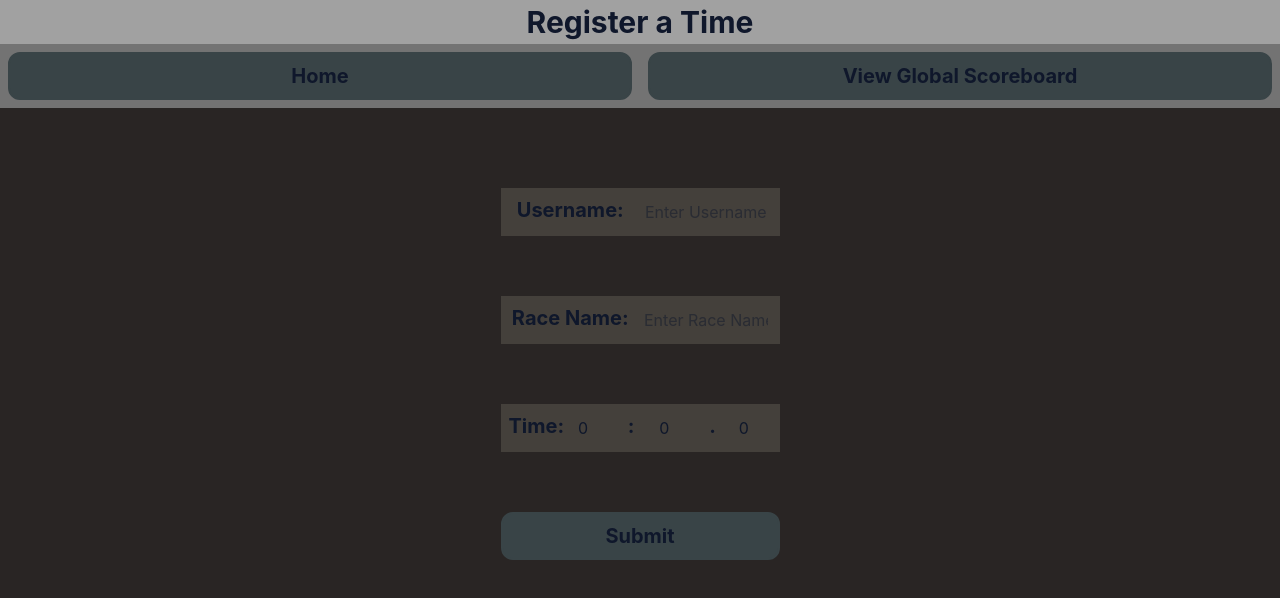
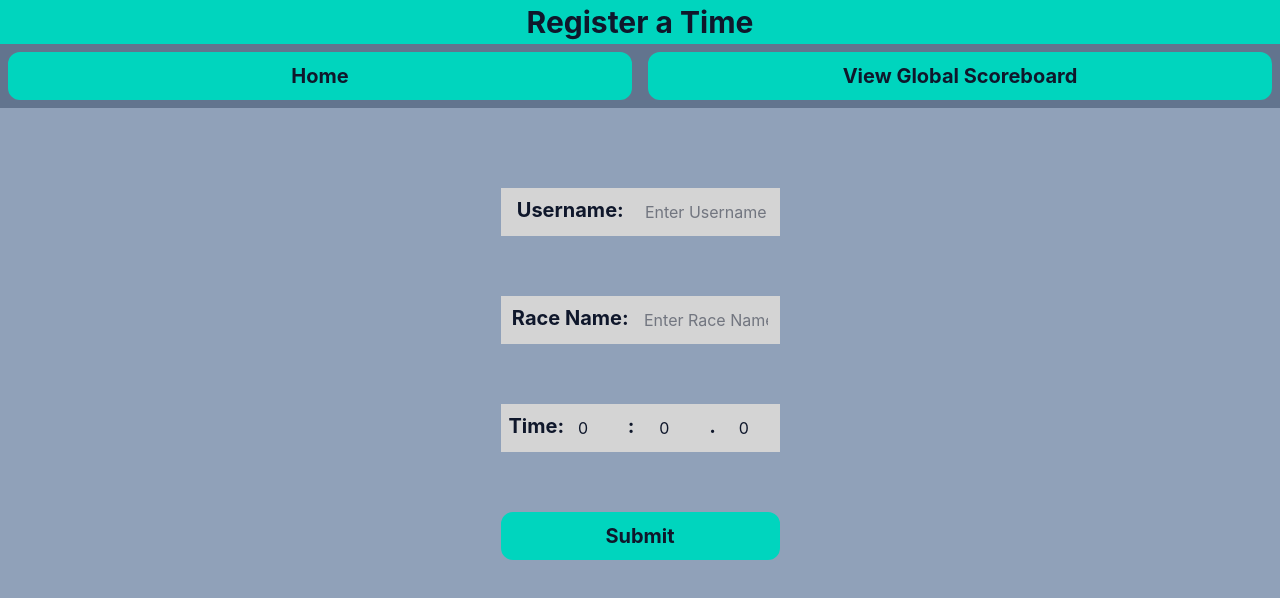
Before and after one commit to LowPolygons/CV-Website, a Nuxt app in the folder gta-racing/: page /register in a window 1280 px wide. Shown: the top 598 px of the page. Built offline with nearby package versions, Linux system fonts and the light colour scheme.

Commit message:
Fix: updated index.vue to match new theme

```diff
--- a/gta-racing/app/components/Race.vue
+++ b/gta-racing/app/components/Race.vue
@@ -6,12 +6,12 @@ defineProps<{
 </script>
 
 <template>
-    <div class="bg-neutral-800 border-5 border-neutral-800">
+    <div class="bg-neutral-300 dark:bg-neutral-700 border-5 border-neutral-300 dark:border-neutral-700 rounded-xl">
         <h2>
             <ImportantText>
                 {{ name }}
             </ImportantText>
         </h2>
-        <img class="mx-auto":src="imageUrl">
+        <img class="flex-1 w-[75%] mx-auto rounded-2xl mb-2":src="imageUrl">
     </div>
 </template>
--- a/gta-racing/app/components/StyledATag.vue
+++ b/gta-racing/app/components/StyledATag.vue
@@ -3,7 +3,7 @@
 
 <template>
     <a
-        class="bg-mist-700 border-2 border-mist-700 border-double rounded-xl hover:bg-mist-500 focus:bg-mist-900 items-center justify-center"
+        class="bg-teal-400 dark:bg-teal-600 border-2 border-teal-400 dark:border-teal-600 border-double rounded-xl hover:bg-teal-500 focus:bg-teal-900 items-center justify-center"
     >
         <slot />
     </a>
--- a/gta-racing/app/components/StyledButton.vue
+++ b/gta-racing/app/components/StyledButton.vue
@@ -3,7 +3,7 @@
 
 <template>
     <button
-        class="bg-mist-700 border-2 border-mist-700 border-double rounded-xl hover:bg-mist-500 focus:bg-mist-900"
+        class="bg-teal-400 dark:bg-teal-600 border-2 border-teal-400 dark:border-teal-600 border-double rounded-xl hover:bg-teal-500 focus:bg-teal-900 items-center justify-center"
     >
         <slot />
     </button>
--- a/gta-racing/app/pages/index.vue
+++ b/gta-racing/app/pages/index.vue
@@ -7,11 +7,11 @@ import races from "~/data/races.json"
 </script>
 
 <template>
-    <div class="bg-stone-300 dark:bg-stone-700">
-        <h1 class="text-slate-900 dark:text-slate-200 text-center p-1 text-3xl font-bold bg-neutral-400 dark:bg-neutral-700">
+    <div class="bg-slate-400 dark:bg-slate-950">
+        <h1 class="text-slate-900 dark:text-slate-200 text-center p-1 text-3xl font-bold bg-teal-400 dark:bg-teal-600">
             GTA Racing
         </h1>
-        <div class="bg-neutral-500 dark:bg-neutral-900 flex">
+        <div class="bg-slate-500 dark:bg-slate-800 flex">
             <StyledATag
                 class="flex-1 pl-3 pr-3 pt-1 pb-1 m-2"
                 href="/register"
--- a/gta-racing/app/pages/register.vue
+++ b/gta-racing/app/pages/register.vue
@@ -18,11 +18,11 @@ async function submit_new_time() {
 </script>
 
 <template>
-    <div class="container mx-auto bg-stone-800 pb-15 h-screen">
-        <h1 class="text-slate-900 dark:text-slate-200 text-center p-1 text-3xl font-bold bg-neutral-400 dark:bg-neutral-700">
+    <div class="container mx-auto bg-slate-400 dark:bg-slate-950 pb-15 h-screen overflow-y-scroll ">
+        <h1 class="text-slate-900 dark:text-slate-200 text-center p-1 text-3xl font-bold bg-teal-400 dark:bg-teal-600">
             Register a Time
         </h1>
-        <div class="bg-neutral-500 dark:bg-neutral-900 flex">
+        <div class="bg-slate-500 dark:bg-slate-800 flex">
             <StyledATag
                 class="flex flex-1 pl-3 pr-3 pt-1 pb-1 m-2"
                 href="/"
@@ -35,7 +35,7 @@ async function submit_new_time() {
                 <ImportantText>View Global Scoreboard</ImportantText>
             </StyledATag>
         </div>
-        <div class="flex bg-stone-700 mx-auto mt-20 p-1 w-[279px]">
+        <div class="flex bg-neutral-300 dark:bg-neutral-700 mx-auto mt-20 p-1 w-[279px]">
             <ImportantText class="flex-1 mg-auto">
                 Username:
             </ImportantText>
@@ -46,7 +46,7 @@ async function submit_new_time() {
                 placeholder="Enter Username"
             />
         </div>
-        <div class="flex bg-stone-700 mx-auto mt-15 p-1 w-[279px]">
+        <div class="flex bg-neutral-300 dark:bg-neutral-700 mx-auto mt-15 p-1 w-[279px]">
             <ImportantText class="flex-1 mg-auto">
                 Race Name:
             </ImportantText>
@@ -57,7 +57,7 @@ async function submit_new_time() {
                 placeholder="Enter Race Name"
             />
         </div>
-        <div class="flex bg-stone-700 mx-auto mt-15 p-1 w-[279px]">
+        <div class="flex bg-neutral-300 dark:bg-neutral-700 mx-auto mt-15 p-1 w-[279px]">
             <ImportantText class="flex-1 mg-auto">
                 Time:
             </ImportantText>
```
